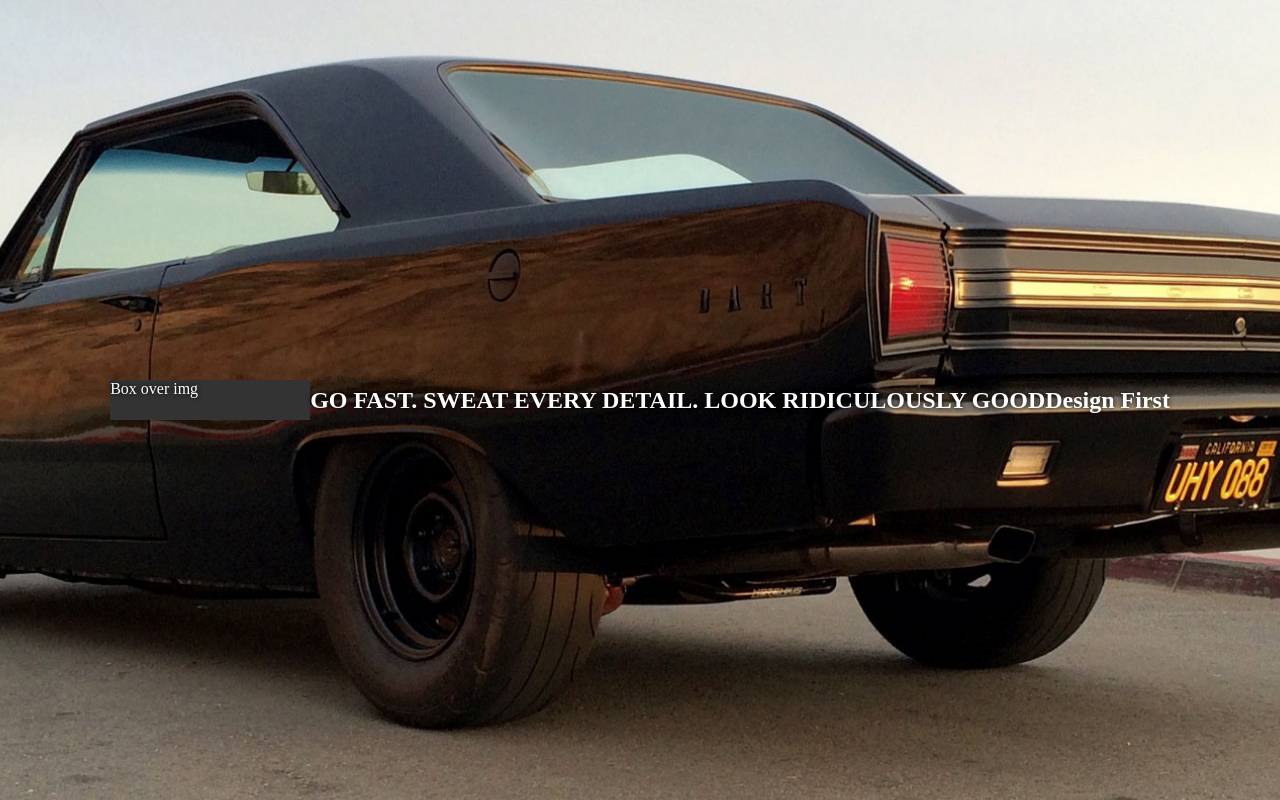
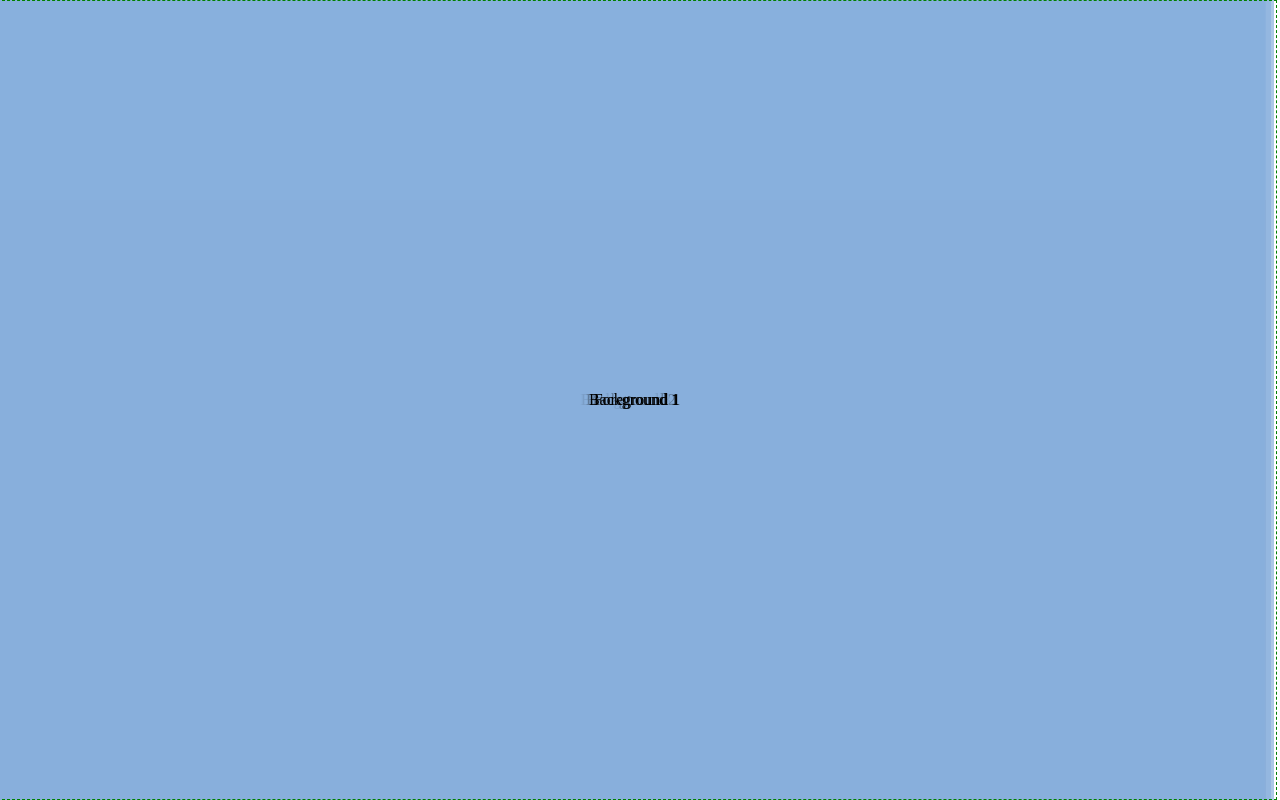
Before and after one commit to mrmgee/dev-alloy, a plain HTML site: page csspara.html in a window 1280 px wide. Drawn offline with Linux system fonts and the light colour scheme.

Commit message:
Updated pure CSS parallax

```diff
--- /dev/null
+++ b/csspara.css
@@ -0,0 +1,85 @@
+html, body {
+  margin: 0;
+  padding: 0;
+}
+
+.parallax {
+  perspective: 1px;
+  height: 100vh;
+  overflow-x: hidden;
+  overflow-y: auto;
+  perspective-origin: bottom right;
+}
+
+.centered {
+  position: absolute;
+  top: 50%;
+  left: 50%;
+  transform: translate(-50%, -50%);
+}
+
+.parallax__layer {
+  position: absolute;
+  top: 0;
+  right: 0;
+  bottom: 0;
+  left: 0;
+  transform-origin: bottom right;
+}
+
+.parallax__layer--0 {
+  transform: translateZ(0px) scale(1) translateX(-3px);
+  z-index: 10;
+}
+
+.parallax__layer--1 {
+  transform: translateZ(-1px) scale(2) translateX(-6px);
+  z-index: 9;
+}
+
+.parallax__layer--2 {
+  transform: translateZ(-2px) scale(3) translateX(-9px);
+  z-index: 8;
+}
+
+.parallax__layer--3 {
+  transform: translateZ(-3px) scale(4) translateX(-14px);
+  z-index: 7;
+}
+
+.parallax__layer--4 {
+  transform: translateZ(-4px) scale(5) translateX(-15px);
+  z-index: 6;
+}
+
+.parallax__layer--5 {
+  transform: translateZ(-5px) scale(6) translateX(-16px);
+  z-index: 5;
+}
+
+.parallax__group {
+  position: relative;
+  height: 100vh;
+  transform-style: preserve-3d;
+}
+
+.parallax-debug .parallax__layer--0 {
+  border: 1px dashed green;
+}
+.parallax-debug #group-0 {
+  z-index: 20;
+}
+.parallax-debug #group-0 .parallax__layer--1,
+.parallax-debug #group-0 .parallax__layer--2,
+.parallax-debug #group-0 .parallax__layer--3,
+.parallax-debug #group-0 .parallax__layer--4,
+.parallax-debug #group-0 .parallax__layer--5,
+.parallax-debug #group-0 .parallax__layer--6 {
+  background-color: #89b0dcb0;
+}
+.parallax-debug #group-1 {
+  z-index: 10;
+}
+.parallax-debug #group-1 .parallax__layer--3 {
+  background-color: #e6a37fe8;
+}
--- a/csspara.html
+++ b/csspara.html
@@ -1,25 +1,42 @@
 <!DOCTYPE HTML>
 <html>
   <head>
-  	<title>alloy21 - Parallax CSS</title>
-    <link rel="stylesheet" href="style.css" />
+  	<title>dev-alloy - Parallax CSS</title>
+    <link rel="stylesheet" href="csspara.css" />
   </head>
   <body>
 
 
-<main class="wrapper">
-  <section class="section parallax bg1">
-    <div style="float: left; width: 200px; height: 40px; background-color: #333;">Box over img</div>
-  	<h2>GO FAST. SWEAT EVERY DETAIL. LOOK RIDICULOUSLY GOOD</h2>
-    <h1>Design First</hi>
-  </section>
-  <section class="section static">
-    <h1>Boring</h1>
-  </section>
-  <section class="section parallax bg2">
-    <h1>SO FWUFFY AWWW</hi>
-  </section>
-</main>
+<div class="parallax parallax-debug">
+  <div class="parallax__group" id="group-0">
+    <div class="parallax__layer parallax__layer--5">
+      <div class="centered">Background 5</div>
+    </div>
+    <div class="parallax__layer parallax__layer--4">
+      <div class="centered">Background 4</div>
+    </div>
+    <div class="parallax__layer parallax__layer--3">
+      <div class="centered">Background 3</div>
+    </div>
+    <div class="parallax__layer parallax__layer--2">
+      <div class="centered">Background 2</div>
+    </div>
+    <div class="parallax__layer parallax__layer--1">
+      <div class="centered">Background 1</div>
+    </div>
+    <div class="parallax__layer parallax__layer--0">
+      <div class="centered">Foreground 1</div>
+    </div>
+  </div>
+  <div class="parallax__group" id="group-1">
+    <div class="parallax__layer parallax__layer--3">
+      <div class="centered">Background 2</div>
+    </div>
+    <div class="parallax__layer parallax__layer--0">
+      <div class="centered">Foreground 2</div>
+    </div>
+  </div>
+</div>
 
 
   </body>
```
Also changed, not shown: csspara1.html (added, +26 -0 lines).
